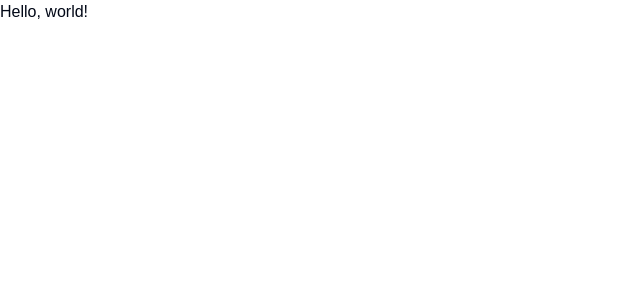
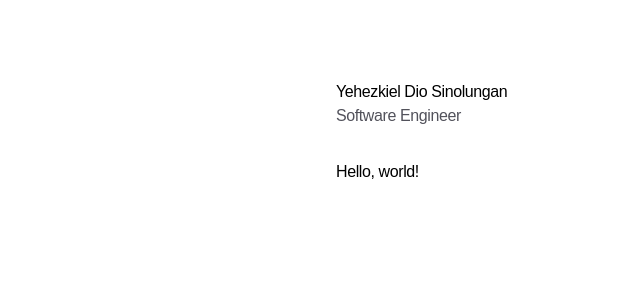
Before and after one commit to yehezkieldio/website-2025, a Next.js app: page / in a window 1280 px wide. Shown: the top 300 px of the page, without its empty margins (0-640 px from the left). Built offline with nearby package versions, Linux system fonts and the light colour scheme.

Commit message:
feat(header): add header component and theme switcher

```diff
--- a/package.json
+++ b/package.json
@@ -13,6 +13,7 @@
     "clsx": "^2.1.1",
     "lucide-react": "^0.474.0",
     "next": "15.1.4",
+    "next-themes": "^0.4.4",
     "react": "^19.0.0",
     "react-dom": "^19.0.0",
     "tailwind-merge": "^2.6.0",
--- /dev/null
+++ b/src/app/header.tsx
@@ -0,0 +1,14 @@
+import Link from "next/link";
+
+export default function Header() {
+    return (
+        <header className="mb-8 flex items-center justify-between">
+            <div>
+                <Link href="/" className="font-medium text-black dark:text-white">
+                    Yehezkiel Dio Sinolungan
+                </Link>
+                <p className="text-zinc-600 dark:text-zinc-500">Software Engineer</p>
+            </div>
+        </header>
+    );
+}
--- a/src/app/layout.tsx
+++ b/src/app/layout.tsx
@@ -1,8 +1,11 @@
+import { ThemeProvider } from "next-themes";
 import { Geist, Geist_Mono } from "next/font/google";
 
-import type { Metadata } from "next";
+import type { Metadata, Viewport } from "next";
 
 import "./globals.css";
+
+import Header from "./header";
 
 const geistSans = Geist({
     variable: "--font-geist-sans",
@@ -13,6 +16,12 @@ const geistMono = Geist_Mono({
     variable: "--font-geist-mono",
     subsets: ["latin"],
 });
+
+export const viewport: Viewport = {
+    width: "device-width",
+    initialScale: 1,
+    themeColor: "#ffffff",
+};
 
 export const metadata: Metadata = {
     title: "Yehezkiel Dio Sinolungan",
@@ -25,8 +34,19 @@ export default function RootLayout({
     children: React.ReactNode;
 }>) {
     return (
-        <html lang="en">
-            <body className={`${geistSans.variable} ${geistMono.variable} antialiased`}>{children}</body>
+        <html lang="en" suppressHydrationWarning>
+            <body
+                className={`${geistSans.variable} ${geistMono.variable} bg-white tracking-tight antialiased dark:bg-zinc-950`}
+            >
+                <ThemeProvider enableSystem={true} attribute="class" storageKey="theme" defaultTheme="system">
+                    <div className="flex min-h-screen w-full flex-col">
+                        <div className="relative mx-auto w-full max-w-screen-sm flex-1 px-4 pt-20">
+                            <Header />
+                            {children}
+                        </div>
+                    </div>
+                </ThemeProvider>
+            </body>
         </html>
     );
 }
--- a/src/app/page.tsx
+++ b/src/app/page.tsx
@@ -1,7 +1,11 @@
 export default function Home() {
     return (
-        <div>
-            <h1>Hello, world!</h1>
-        </div>
+        <main className="space-y-24">
+            <section>
+                <div>
+                    <p className="text-black dark:text-white">Hello, world!</p>
+                </div>
+            </section>
+        </main>
     );
 }
```
Also changed, not shown: 1 other file (tests, documents, lock files or other folders).
